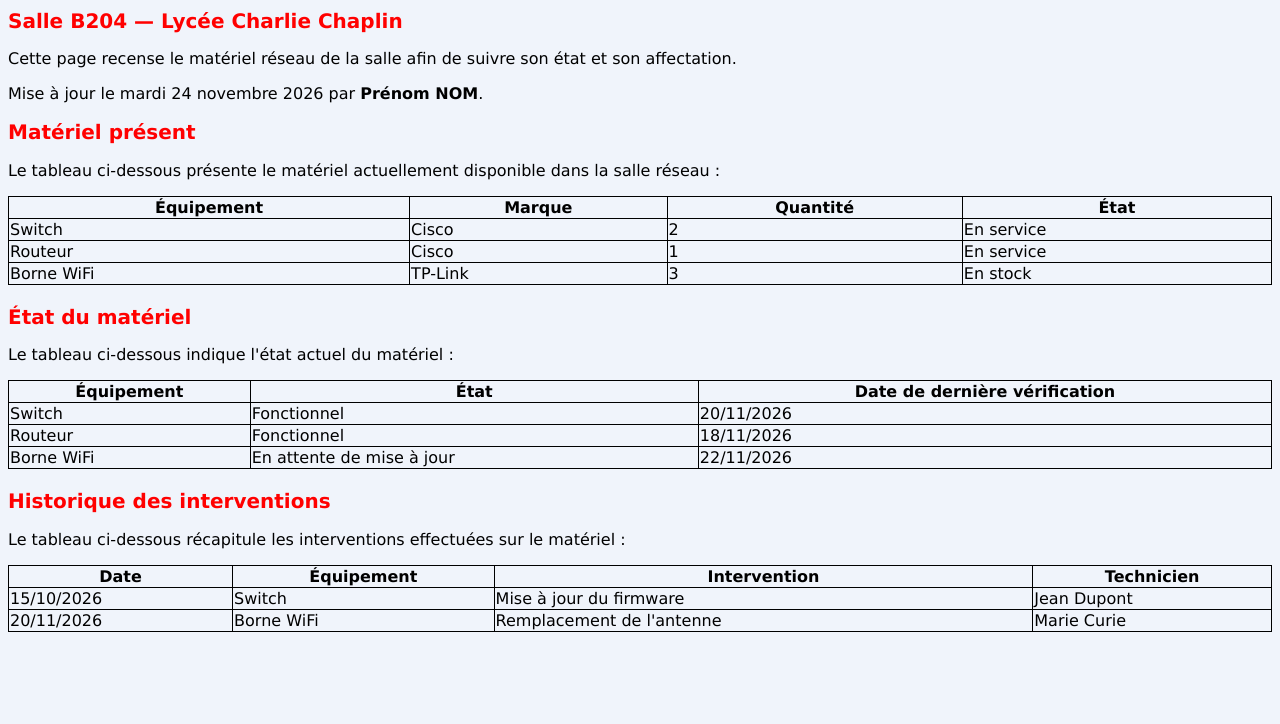
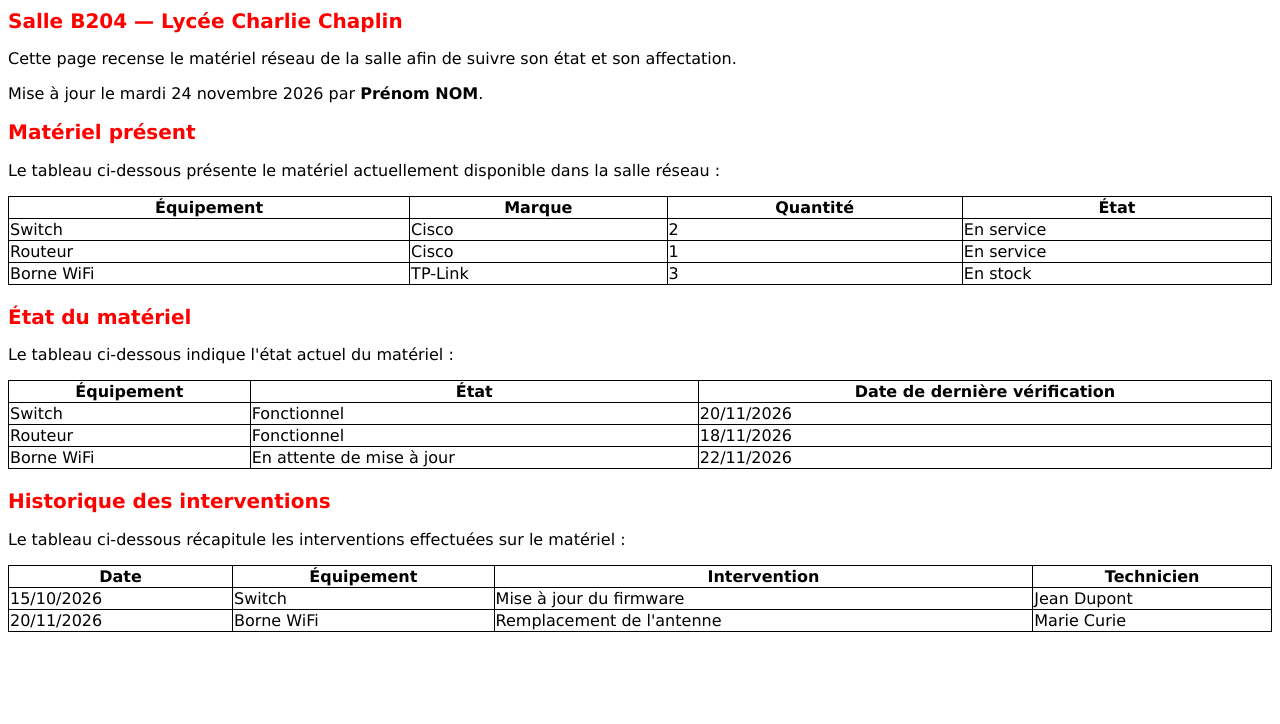
Before and after one commit to TanSignoret/2ND_CIEL, a plain HTML site: page TPs/Web/Ressources/exam.html in a window 1280 px wide. Shown: the part 76-800 px from the top of the page. Drawn offline with Linux system fonts and the light colour scheme.

Commit message:
exam html

```diff
--- a/TPs/Web/Ressources/exam.html
+++ b/TPs/Web/Ressources/exam.html
@@ -8,7 +8,7 @@
     <style>
         body {
             font-family: Verdana, Arial, sans-serif;
-            background: #f0f4fb;
+            background: white;
         }
         h1 {
             color: blue;
```
